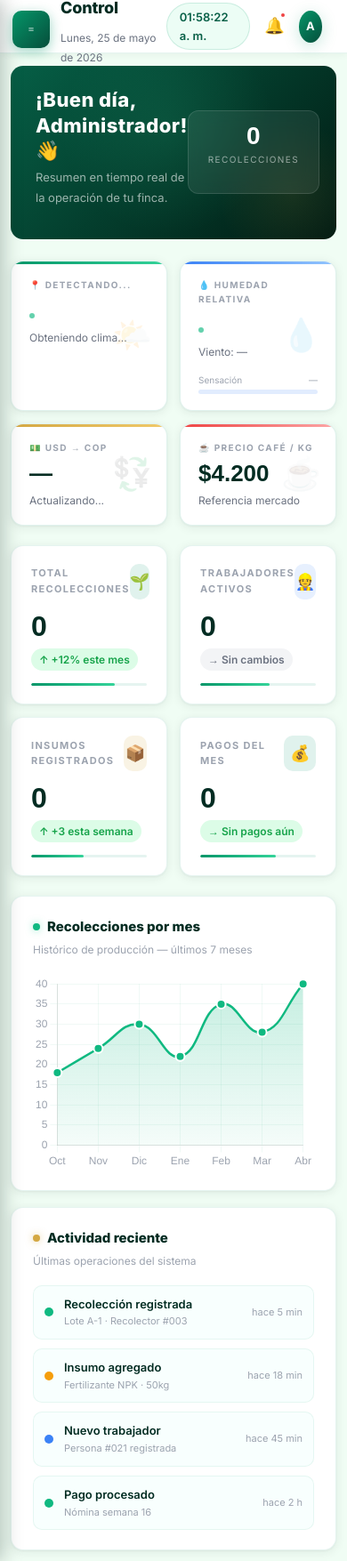
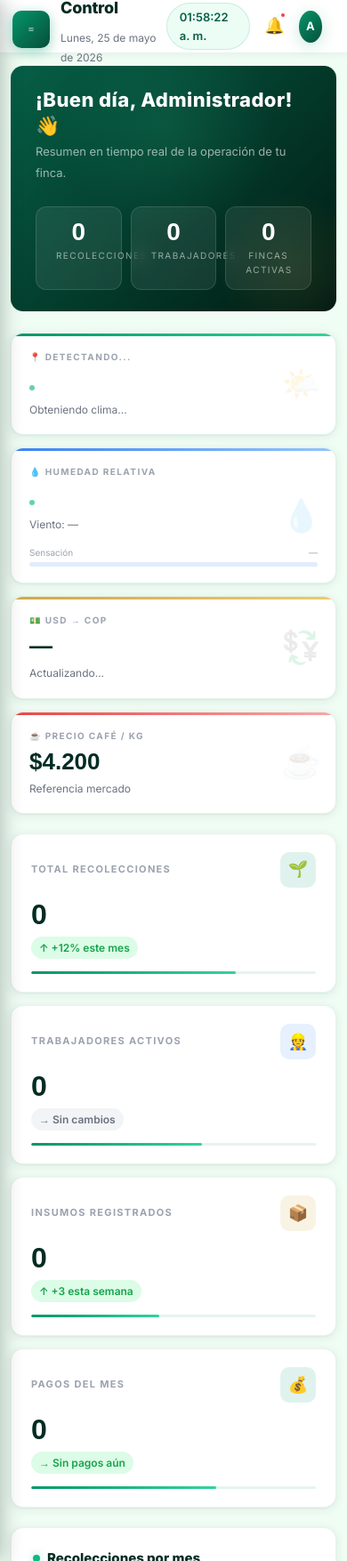
Before and after one commit to JuanCarlosQO/Gestion-del-Conocimiento, a Django app: template proyectoCafe/proyectoCafe/webCafe/templates/dashboard.html in a window 390 px wide. Shown: the whole page at 89% size. Run offline with Django 5.2, Linux system fonts and the light colour scheme; the template is opened without the code that fills it, so the values that code supplies are empty; some libraries are stand-ins or nearby versions.

Commit message:
responsividad mejorada2

```diff
--- a/proyectoCafe/proyectoCafe/webCafe/templates/dashboard.html
+++ b/proyectoCafe/proyectoCafe/webCafe/templates/dashboard.html
@@ -104,6 +104,7 @@
 
     /* ── BOTTOM GRID ── */
     .bottom-grid{display:grid;grid-template-columns:1.6fr 1fr;gap:18px;animation:fadeInUp .65s ease-out .15s both}
+    .bottom-grid > * { min-width: 0; }
     .chart-card,.activity-card{background:var(--card);border-radius:var(--radius);border:1px solid rgba(5,150,105,0.10);padding:22px 24px;box-shadow:var(--sh-card)}
     .card-title{font-family:'Syne','Inter',sans-serif;font-size:15px;font-weight:800;color:var(--g-900);margin-bottom:4px;display:flex;align-items:center;gap:8px}
     .card-title .dot{width:8px;height:8px;border-radius:50%;background:var(--g-400);box-shadow:0 0 8px rgba(52,211,153,0.5)}
@@ -120,6 +121,7 @@
 
     /* ── BOTTOM GRID 2 ── */
     .bottom-grid2{display:grid;grid-template-columns:1fr 1fr 1fr;gap:18px;margin-top:18px;animation:fadeInUp .70s ease-out .20s both}
+    .bottom-grid2 > * { min-width: 0; }
     .mini-card{background:var(--card);border-radius:var(--radius);border:1px solid rgba(5,150,105,0.10);padding:20px 22px;box-shadow:var(--sh-card)}
     .progress-item{margin-bottom:14px}
     .prog-header{display:flex;justify-content:space-between;font-size:12px;font-weight:600;color:var(--g-800);margin-bottom:6px}
@@ -144,9 +146,19 @@
     ::-webkit-scrollbar-track{background:var(--g-25)}
     ::-webkit-scrollbar-thumb{background:var(--g-300);border-radius:3px}
     ::-webkit-scrollbar-thumb:hover{background:var(--g-500)}
-    @media(max-width:1200px){.kpi-grid{grid-template-columns:repeat(2,1fr)}.info-strip{grid-template-columns:repeat(2,1fr)}}
-    @media(max-width:900px){.bottom-grid{grid-template-columns:1fr}.bottom-grid2{grid-template-columns:1fr 1fr}}
-    @media(max-width:768px){.bottom-grid2{grid-template-columns:1fr}}
+    @media(max-width:1200px){
+      .kpi-grid{grid-template-columns:repeat(2,1fr)}
+      .info-strip{grid-template-columns:repeat(2,1fr)}
+      .bottom-grid{grid-template-columns:1fr}
+      .bottom-grid2{grid-template-columns:1fr 1fr}
+    }
+    @media(max-width:768px){
+      .bottom-grid2{grid-template-columns:1fr}
+    }
+    @media(max-width:560px){
+      .kpi-grid{grid-template-columns:1fr}
+      .info-strip{grid-template-columns:1fr}
+    }
 
     /* ── RESPONSIVE MÓVIL ── */
     #db-ham-btn{
@@ -184,6 +196,9 @@
     }
     @media(max-width:640px){
       .db-scroll{padding:14px 12px 40px!important}
+      .welcome-banner{flex-direction:column;gap:16px;align-items:stretch}
+      .banner-stats{flex-wrap:wrap;justify-content:center;gap:10px}
+      .banner-stat{flex:1;min-width:80px}
     }
   </style>
 </head>
```
Also changed, not shown: proyectoCafe/proyectoCafe/webCafe/templates/vista_admin.html (+12 -2 lines).
